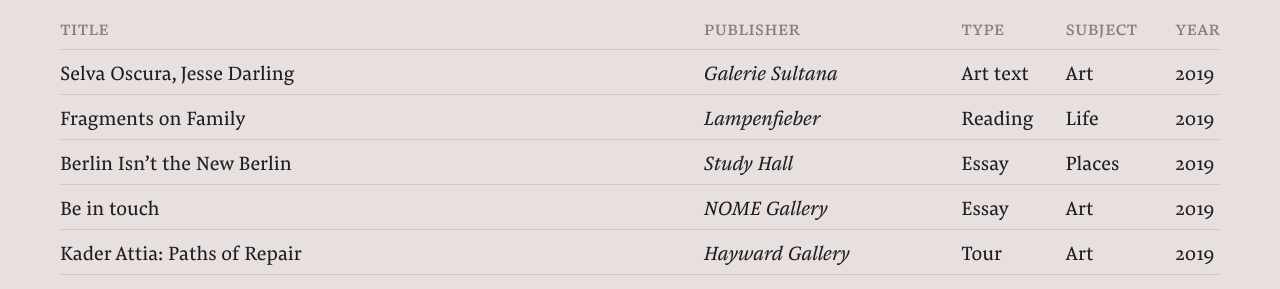
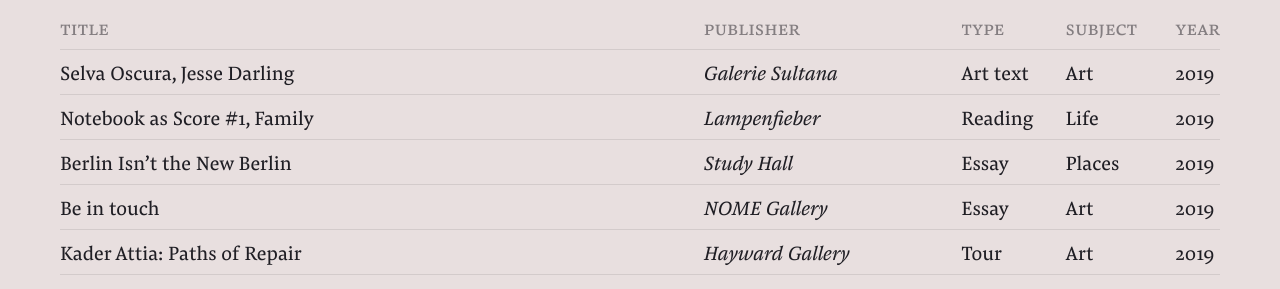
Before and after one commit to hg-site/hg-site.github.io, a Jekyll site: the page built from archive/index.markdown, in a window 1280 px wide and 900 px high. Shown: the part 143-432 px from the top of the window. Built offline with Jekyll 4.4.1, drawn with Linux system fonts in a browser that asks for light colours.

Commit message:
Updated Index

```diff
--- a/archive/index.markdown
+++ b/archive/index.markdown
@@ -25,7 +25,7 @@
 </tr>
 
 <tr data-href="https://www.facebook.com/events/2145951792368974/">
-	<td class="title">Fragments on Family</td>
+	<td class="title">Notebook as Score #1, Family</td>
 	<td class="publisher">Lampenfieber</td>
 	<td class="type">Reading</td>
 	<td class="subject">Life</td>
```
